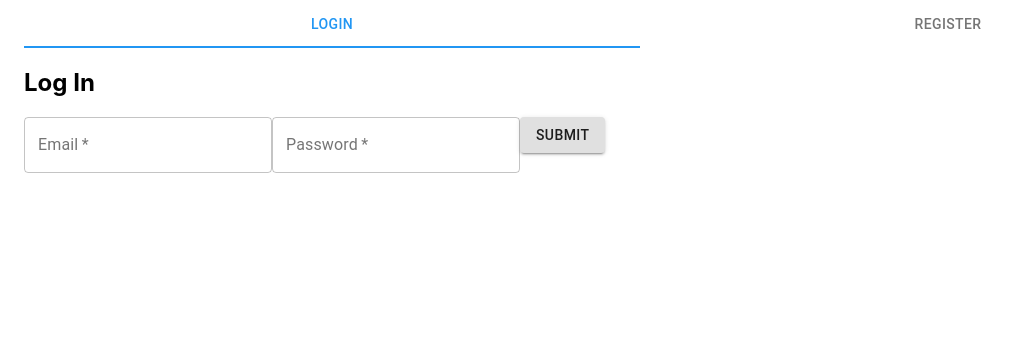
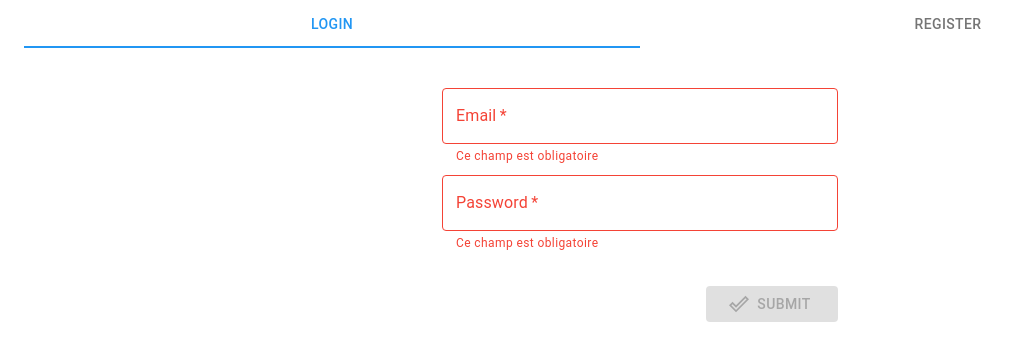
Before and after one commit to brouviere/RebootJS-Front, a React (Create React App) app: page / in a window 1280 px wide. Shown: the top 360 px of the page, without its empty margins (0-1020 px from the left). Built offline with nearby package versions, Linux system fonts and the light colour scheme.

Commit message:
Add profiles route

```diff
--- a/src/Layout/AppContent.tsx
+++ b/src/Layout/AppContent.tsx
@@ -2,12 +2,14 @@ import * as React from 'react';
 import { Switch, Route } from 'react-router-dom';
 // import UsersList from '../Users/Components/UsersList';
 import LoginPage from '../Login/components/LoginPage';
+import UsersList from '../Users/Components/UsersList';
 
 class AppContent extends React.Component {
 
   render(){
     return (
       <Switch>
+        <Route path="/profiles"><UsersList /></Route>
         <Route path="/login"><LoginPage></LoginPage></Route>
         <Route path="/" component={LoginPage} />
       </Switch>
--- a/src/Login/components/LoginForm.tsx
+++ b/src/Login/components/LoginForm.tsx
@@ -1,9 +1,11 @@
 import * as React from 'react';
 import { IFormField } from '../../Utils/Types';
-import { TextField, Button } from '@material-ui/core';
+import { TextField, Button, Container, Box, Grid } from '@material-ui/core';
 import { login } from '../../Api/UserApi';
 import history from '../../history';
 import { validateRequiredField } from '../../Utils/ValidateRequiredField';
+import { Alert } from '@material-ui/lab';
+import DoneOutlineIcon from '@material-ui/icons/DoneOutline';
 
 interface LoginFormState {
   email: IFormField;
@@ -15,8 +17,8 @@ class LoginForm extends React.Component<{}, LoginFormState> {
   constructor(props: {}){
     super(props)
     this.state= {
-      email: {value: '', isValid: true},
-      password: {value: '', isValid: true},
+      email: {value: '', isValid: false},
+      password: {value: '', isValid: false},
       status: 'ready'
     }
   }
@@ -28,40 +30,61 @@ class LoginForm extends React.Component<{}, LoginFormState> {
   }
 
   render() {
+    const { email, password, status } = this.state;
     return (
-      // {this.state.status !== 'ready' ? <Alert severity={this.state.status}></Alert> : null}
-      <div>
-      <h2>Log In</h2>
-      <form onSubmit={(event) => {
-        event.preventDefault();
-        this._submit();
-      }}>
+    <Container maxWidth='xs'>
+      {status !== 'ready' ?
+        <Alert severity={status}>
+          {status === 'success' ? 'Utilisateur connecté' : 'Utilisateur inexistant'}
+        </Alert> : null }
+      <form onSubmit={(event) => { event.preventDefault(); this._submit() }}>
+        <Box style={{ margin: '2rem 0'}}>
           <TextField
             label="Email"
+            value={email.value}
             required={true}
-          value={this.state.email.value}
+            onChange={(event) => this.setState({
+              email: {value: event.target.value, isValid: validateRequiredField(event.target.value)}
+            })}
+            fullWidth={true}
+            style={{margin: '0.5rem 0'}}
             variant="outlined"
-          {...( this.state.email.isValid ? {} : {error: true, helperText: 'Ce champ est obligatoire'})}
-          onChange={(event) => this.setState({
-            ...this.state,
-            email: {value: event.target.value, isValid: validateRequiredField(event.target.value)}})}
+
+            {...( email.isValid && !!email.value ? {} : { error: true, helperText: "Ce champ est obligatoire" })}
           />
           <TextField
+            type="password"
             label="Password"
-          type="password"
             required={true}
+            value={password.value}
+            onChange={(event) => this.setState({
+              password: {value: event.target.value, isValid: validateRequiredField(event.target.value)}
+            })}
+            fullWidth={true}
             variant="outlined"
-          {...( this.state.password.isValid ? {} : {error: true, helperText: 'Ce champ est obligatoire'})}
-          value={this.state.password.value}
-          onChange={(event) => this.setState({
-            ...this.state,
-            password: {value: event.target.value, isValid: validateRequiredField(event.target.value)}})}
+
+            {...( password.isValid ? {} : { error: true, helperText: "Ce champ est obligatoire" })}
           />
-        <Button variant="contained" type="submit">Submit</Button>
+        </Box>
+        <Box style={{margin: '1rem 0'}}>
+          <Grid container justify='flex-end'>
+            <Grid item xs={4}>
+              <Button
+                color="primary"
+                variant="contained"
+                type="submit"
+                disabled={!email.isValid || !password.isValid}
+                startIcon={<DoneOutlineIcon />}
+                fullWidth={true}
+              >
+                Submit
+              </Button>
+            </Grid>
+          </Grid>
+        </Box>
       </form>
-    </div>
-    )
-  }
+    </Container>
+  )}
 
 }
 
```
Lines whose indentation alone changed are shown as unchanged.
